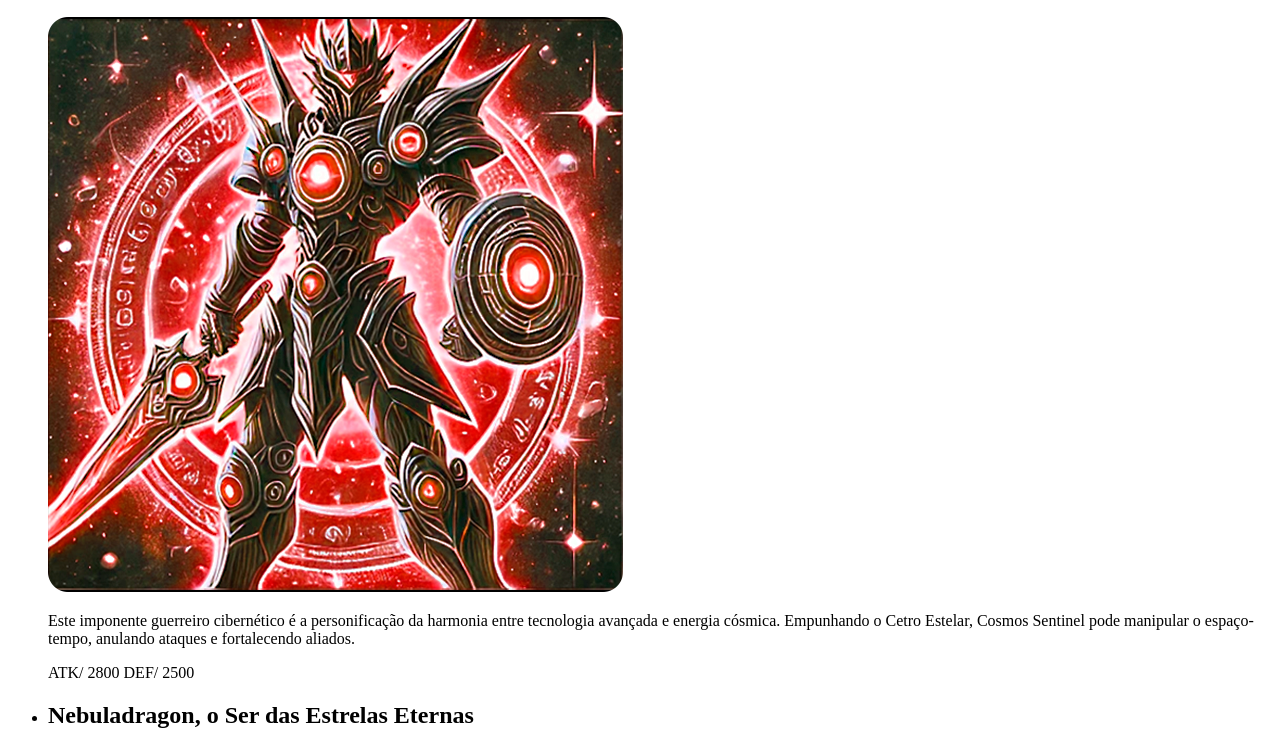
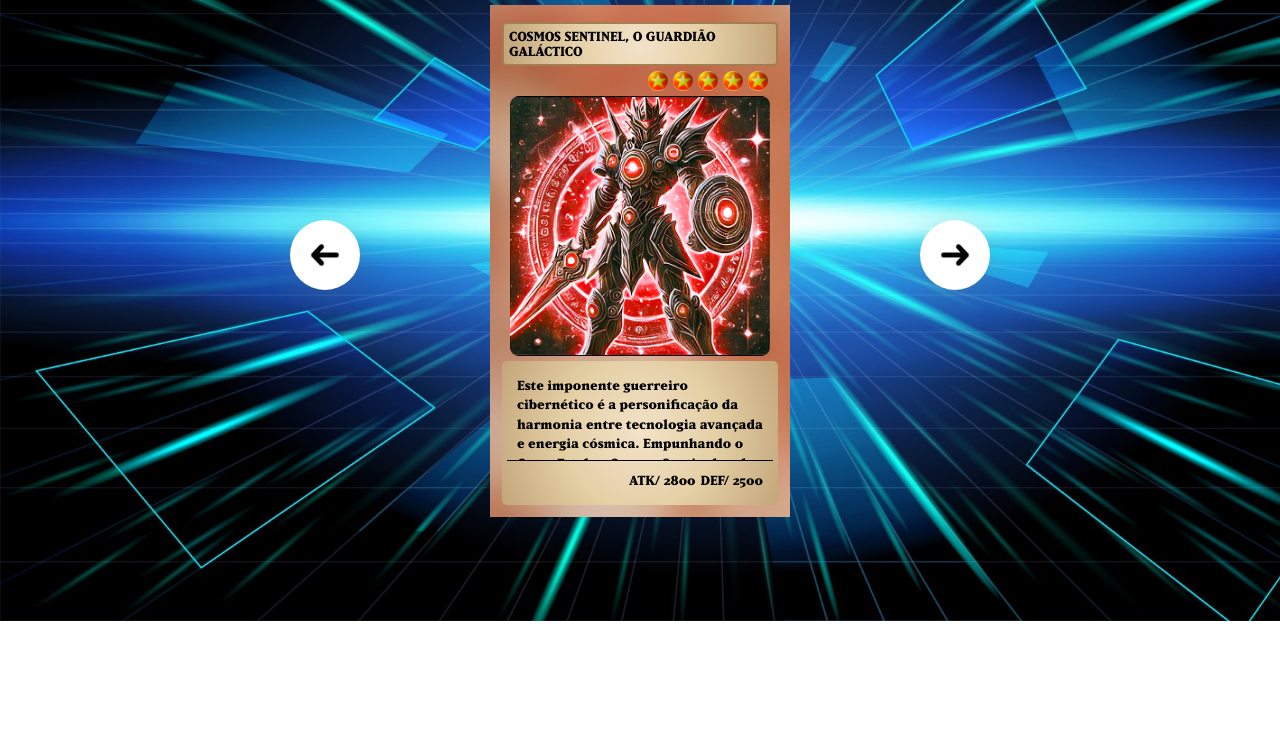
Before and after one commit to Math-SA/practice_dev_em_dobro_2025_01_clo_ni_oh, a plain HTML site: page index.html in a window 1280 px wide. Shown: the part 179-925 px from the top of the page. After the commit the page ends 800 px from the top, so only its background shows below. Drawn offline with Linux system fonts and the light colour scheme.

Commit message:
css seguindo aula

```diff
--- a/index.html
+++ b/index.html
@@ -4,10 +4,13 @@
     <meta charset="UTF-8" />
     <meta name="viewport" content="width=device-width, initial-scale=1.0" />
     <title>Clo-ni-Oh! - Semana do zero ao programador contratado</title>
+    <link rel="stylesheet" href="src/css/reset.css"/>
+    <link rel="stylesheet" href="src/css/fontes.css"/>
+    <link rel="stylesheet" href="src/css/estilos.css"/>
   </head>
   <body>
     <header class="cabecalho">
-      <h1>Clo-ni-Oh!</h1>
+      <h1 class="titulo">Clo-ni-Oh!</h1>
     </header>
 
     <main class="slider">
@@ -228,6 +231,9 @@
           </div>
         </li>
       </ul>
+      <button class="btn-seta" id="btn-voltar">
+        <img src="src/imagens/seta.png" alt="seta voltar" />
+      </button>
     </main>
   </body>
 </html>
--- /dev/null
+++ b/src/css/estilos.css
@@ -0,0 +1,170 @@
+body {
+    font-family: 'Yugioh', serif;
+    background-image: url(../imagens/fundo-site.jpg);
+    background-repeat: no-repeat;
+    background-size: cover;
+    display: flex;
+    justify-content: center;
+    flex-direction: column;
+    min-height: 100vh;
+    gap: 30px;
+}
+
+.cabecalho {
+    display: flex;
+    justify-content: center;
+}
+
+.cabecalho .titulo {
+    color: #f1ecff;
+    text-shadow: 3px 3px 2px rgba(0,0,0,0.33);
+}
+
+.cartao {
+    opacity: 0;
+    display: flex;
+    flex-direction: column;
+    padding: 12px;
+    gap: 5px;
+    position: absolute;
+}
+
+.cartao.selecionado {
+    opacity: 1;
+    z-index: 1;
+}
+
+.lista-personagens {
+    width: 300px;
+    height: 500px;
+    border-radius: 10px;
+    position: relative;
+}
+
+.slider {
+    display: flex;
+    justify-content: center;
+    align-items: center;
+    gap: 130px;
+}
+
+.cartao .nome {
+    background: radial-gradient(circle, #f3e2c8, #e4cfa5, #c4a57a);
+    font-size: 13px;
+    padding: 5px;
+    text-transform: uppercase;
+    border: 2px solid #a67c52;
+    border-radius: 4px;
+}
+
+.cartao .estrela {
+    width: 20px;
+    height: 20px;
+    background-image: url(../imagens/nivel-carta.png);
+    background-size: contain;
+    background-repeat: no-repeat;
+    display: inline-block;
+}
+
+.cartao .nivel-carta {
+    display: flex;
+    flex-direction: row;
+    justify-content: flex-end;
+    margin-right: 10px;
+    gap: 5px;
+}
+
+.cartao .imagem-carta {
+    max-width: 260px;
+    align-self: center;
+}
+
+.cartao .informacoes {
+    background: radial-gradient(circle, #f3e2c8, #e4cfa5, #c4a57a);
+    border-radius: 5px;
+    color: black;
+    max-width: 300px;
+    text-align: left;
+    line-height: 1.5;
+    padding: 5px;
+}
+
+.cartao .informacoes .informacoes-ataque {
+    display: flex;
+    justify-content: flex-end;
+    gap: 5px;
+    padding: 10px;
+}
+
+.cartao .informacoes .informacoes-ataque span {
+    font-size: 13px;
+ }
+
+ .cartao .informacoes .descricao {
+    border-bottom: 1px solid black;
+    padding: 10px;
+    max-height: 95px;
+    overflow-y: scroll;
+    font-size: 13px;
+ }
+
+.fundo-1{
+    background: url(../imagens/fundo-1.jpg) no-repeat;
+}
+.fundo-2{
+    background: url(../imagens/fundo-2.jpg) no-repeat;
+}
+.fundo-3{
+    background: url(../imagens/fundo-3.jpg) no-repeat;
+}
+.fundo-4{
+    background: url(../imagens/fundo-4.jpg) no-repeat;
+}
+.fundo-5{
+    background: url(../imagens/fundo-5.jpg) no-repeat;
+}
+.fundo-6{
+    background: url(../imagens/fundo-6.jpg) no-repeat;
+}
+.fundo-7{
+    background: url(../imagens/fundo-7.jpg) no-repeat;
+}
+
+.btn-seta {
+    background-color: white;
+    width: 70px;
+    height: 70px;
+    display: flex;
+    align-items: center;
+    justify-content: center;
+    border-radius: 50px;
+    border: 0;
+    cursor: pointer;
+    transition: background-color 0.2s ease-in-out;
+    box-shadow: rgba(100, 100, 111, 0.2) 0px 7px 29px 0px;
+}
+
+.btn-seta.btn-voltar {
+    transform: rotateY(180deg);
+}
+
+.btn-seta:hover {
+    background-color: #8351fe;
+}
+
+body::-webkit-scrollbar-track{
+    background-color: #c08057;
+}
+
+::-webkit-scrollbar {
+    width: 10px;
+}
+
+::-webkit-scrollbar-thumb {
+    background: #c08057;
+    border-radius: 10px;
+}
+
+::-webkit-scrollbar-thumb:hover {
+    background: #c08057;
+}
--- /dev/null
+++ b/src/css/fontes.css
@@ -0,0 +1,4 @@
+@font-face{
+    font-family: 'Yugioh';
+    src: url(../fontes/fonte-yu-gi-oh.otf);
+}
--- /dev/null
+++ b/src/css/reset.css
@@ -0,0 +1,10 @@
+* {
+    margin: 0;
+    padding: 0;
+    box-sizing: border-box;
+}
+
+ul {
+    list-style: none;
+
+}
```
